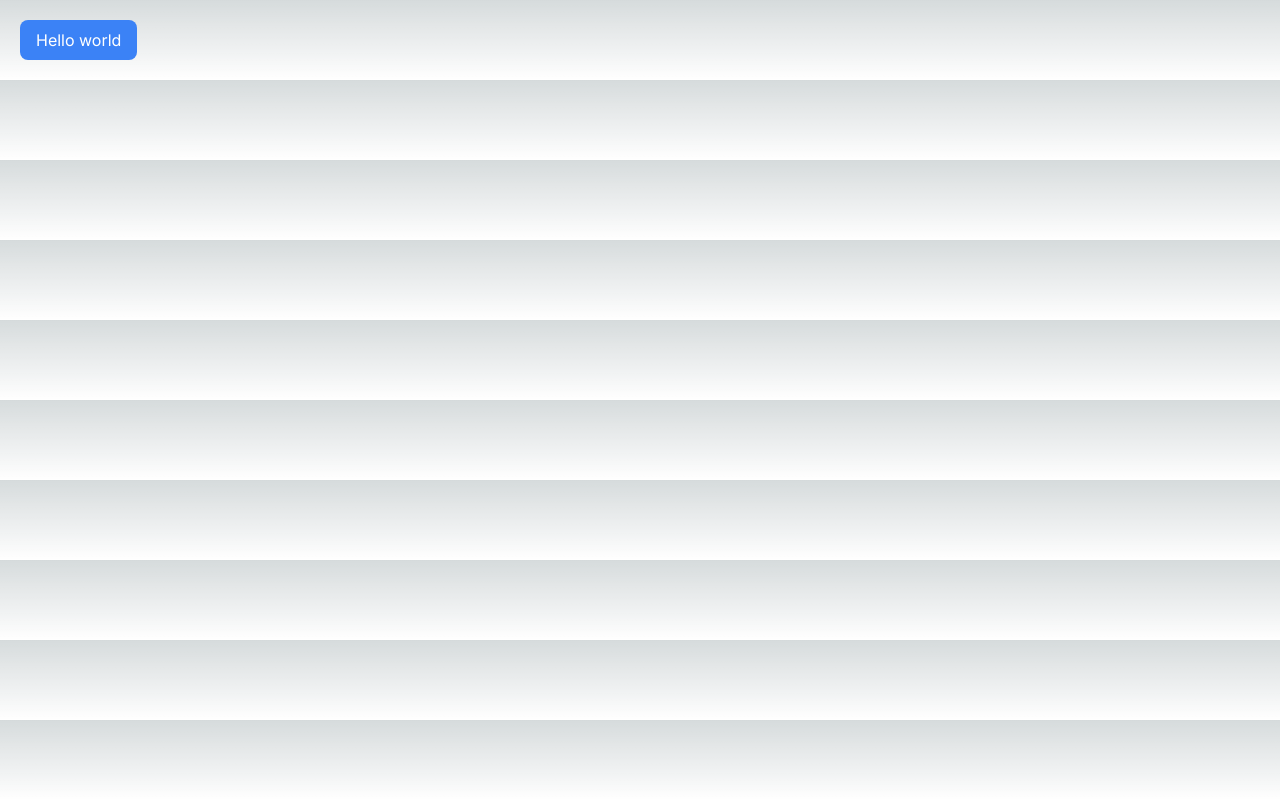
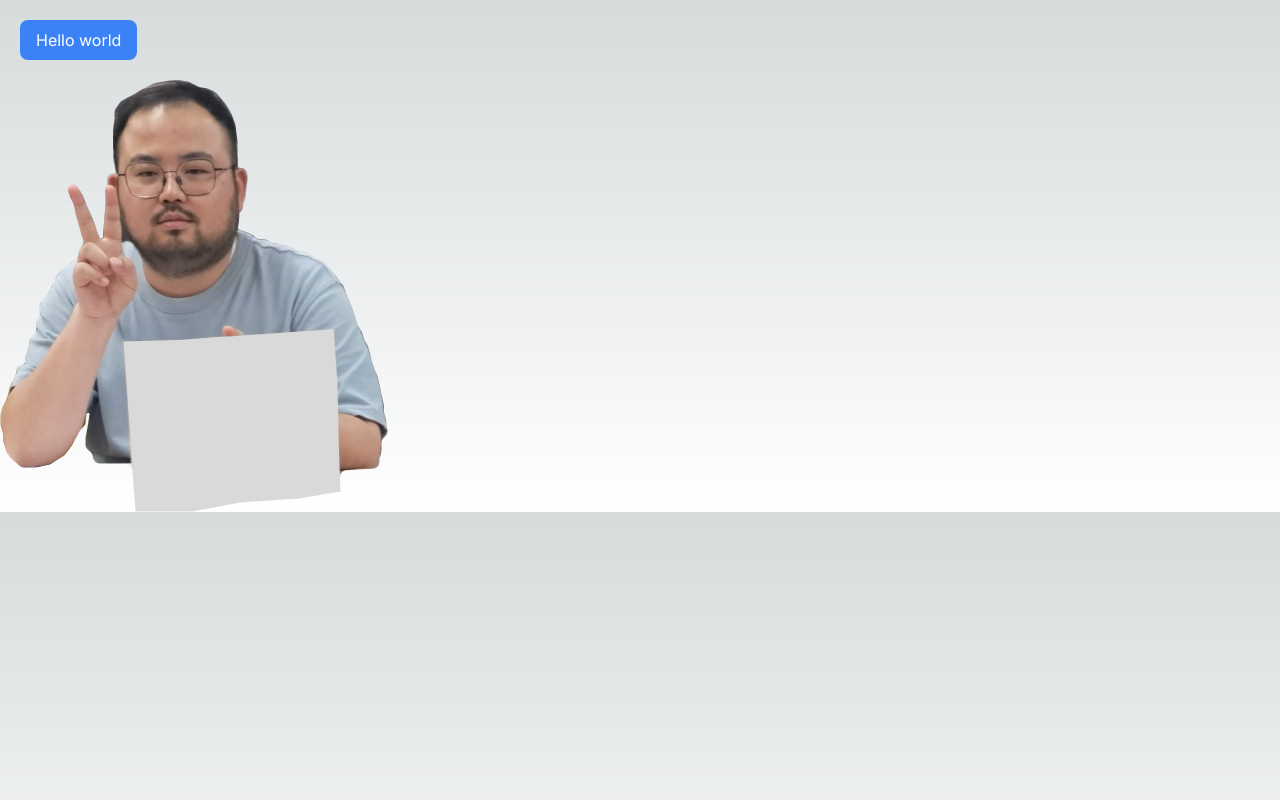
Before and after one commit to Nicknul/Amplify-2, a Next.js app in the folder front/: page / in a window 1280 px wide. Built offline with nearby package versions, Linux system fonts and the light colour scheme.

Commit message:
:hammer: 정호연 : image module 조립

```diff
--- a/front/src/app/page.tsx
+++ b/front/src/app/page.tsx
@@ -1,9 +1,11 @@
 import Image from 'next/image';
+import kongImage from '../public/kong.png';
 
 export default function Home() {
   return (
     <>
-      <button className="bg-blue-500 px-4 py-2 m-5 text-white rounded-lg">Hello world</button>
+      <button className="bg-blue-500 px-4 py-2 m-5 text-white rounded-lg hover:bg-blue-600">Hello world</button>
+      <Image src={kongImage} alt="미스터 공" />
     </>
   );
 }
```
